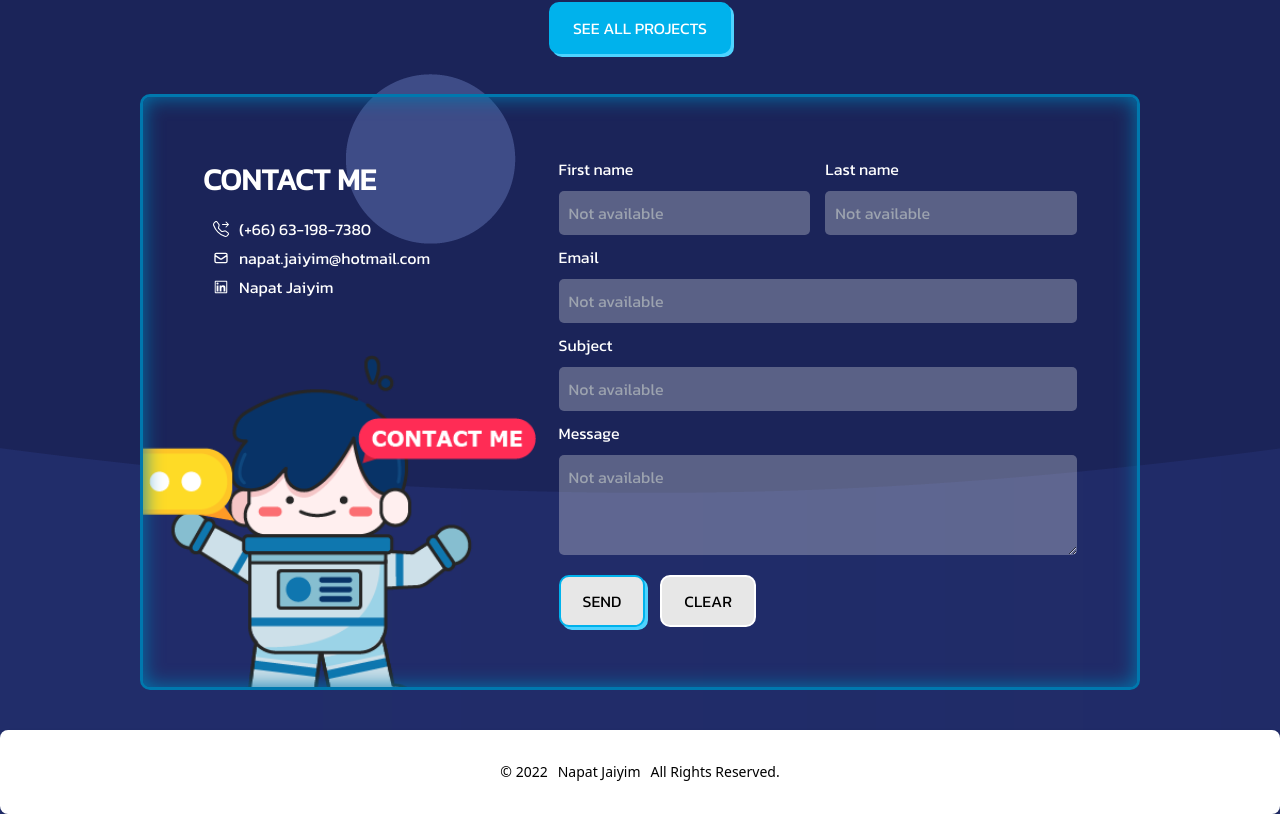
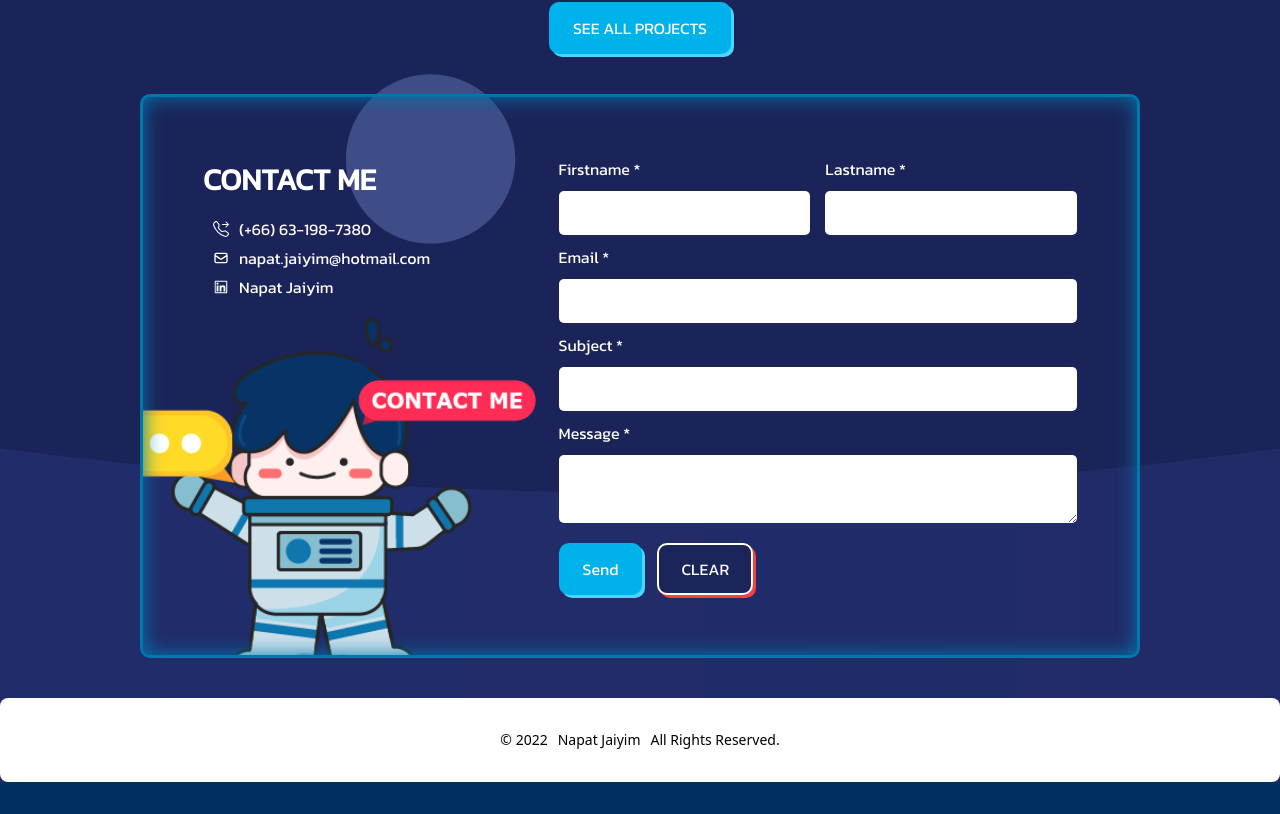
Before and after one commit to HustlerXIV/myweb, a Next.js app: page / in a window 1280 px wide. Shown: the part 2316-3130 px from the top of the page. After the commit the page ends 3098 px from the top, so only its background shows below. Built offline with nearby package versions, Linux system fonts and the light colour scheme.

Commit message:
updated contact

```diff
--- a/components/Form/InputForm.js
+++ b/components/Form/InputForm.js
@@ -25,7 +25,6 @@ export default function InputForm({
         name={name}
         onChange={handleOnChange}
         placeholder="Not available"
-        disabled
         error={error}
       />
       {error && <HelperText className="text-alertColor">Test</HelperText>}
--- a/components/Form/InputTextArea.js
+++ b/components/Form/InputTextArea.js
@@ -23,7 +23,6 @@ export default function InputTextArea({
         name={name}
         placeholder="Not available"
         value={value}
-        disabled
         onChange={handleOnChange}
       />
     </Container>
--- a/components/style.js
+++ b/components/style.js
@@ -129,9 +129,10 @@ export const TransButton = styled.button`
   padding: 12px 22px;
   border: none;
   border-radius: 10px;
-  background-color: transparent;
+  background-color: #1b255a;
+
   border: 2px solid #fff;
-
+  filter: drop-shadow(3px 3px 0px #f44336);
   color: #fff;
 
   &:hover {
--- a/modules/ContactForm/ContactFormModule.js
+++ b/modules/ContactForm/ContactFormModule.js
@@ -1,4 +1,4 @@
-import React, { useState } from "react";
+import React, { useState, useRef } from "react";
 import styled from "styled-components";
 import DescWithIcon from "@components/Form/DescWithIcon";
 import InputForm from "@components/Form/InputForm";
@@ -8,6 +8,7 @@ import { HiOutlineMail } from "react-icons/hi";
 import { AiOutlineLinkedin } from "react-icons/ai";
 import { BlueButton, TransButton } from "@components/style";
 import axios from "axios";
+import emailjs from "@emailjs/browser";
 
 const MyInfoData = [
   {
@@ -43,25 +44,26 @@ export default function ContactFormModule() {
     });
   };
 
-  const SendMsgLineApi = () => {
-    try {
-      const options = {
-        method: "POST",
-        headers: {
-          "Content-Type": "application/x-www-form-urlencoded",
-          Authorization: `Bearer PBAtXC74RpLqdzS4B2mPd1jjCQmShLZG9uWwrphPRma`,
+  const form = useRef();
+
+  const sendEmail = (e) => {
+    e.preventDefault();
+
+    emailjs
+      .sendForm(
+        "service_b82ttf4",
+        "template_g2cft5k",
+        form.current,
+        "fK3ajTjAX9N9_lRLl"
+      )
+      .then(
+        (result) => {
+          console.log(result.text);
         },
-        url: `https://notify-api.line.me/api/notify`,
-        message: `Name: ${formData.firstname} ${formData.lastname} ${(<br />)}
-        Email: ${formData.email} ${(<br />)}
-        Subject: ${formData.subject} ${(<br />)}
-        Msg: ${formData.msg}`,
-      };
-      const callApi = axios(options);
-      return callApi;
-    } catch (e) {
-      console.log(e);
+        (error) => {
+          console.log(error.text);
         }
+      );
   };
   return (
     <div
@@ -84,55 +86,53 @@ export default function ContactFormModule() {
           </CardInfo>
         </Left>
         <Right>
-          <HalfContainer column="column">
-            <InputForm
-              id="firstname"
+          <form
+            ref={form}
+            onSubmit={sendEmail}
+            style={{ display: "flex", flexDirection: "column", gap: "10px" }}
+          >
+            <HalfContainer>
+              <div className="input-container">
+                <label className="text-white">Firstname *</label>
+                <input
+                  type="text"
                   name="firstname"
-              label="First name"
-              setForm={(value) => {
-                handleFormData({ firstname: value });
-              }}
+                  className="input-form"
+                  required
                 />
-            <InputForm
-              id="lastname"
+              </div>
+              <div className="input-container">
+                <label className="text-white">Lastname *</label>
+                <input
+                  type="text"
                   name="lastname"
-              label="Last name"
-              setForm={(value) => {
-                handleFormData({ lastname: value });
-              }}
+                  className="input-form"
+                  required
                 />
+              </div>
             </HalfContainer>
-          <InputForm
-            id="email"
+            <div className="input-container">
+              <label className="text-white">Email *</label>
+              <input
+                type="email"
                 name="email"
-            label="Email"
-            type="email"
-            setForm={(value) => {
-              handleFormData({ email: value });
-            }}
+                className="input-form"
+                required
               />
-          <InputForm
-            id="subject"
-            name="subject"
-            label="Subject"
-            setForm={(value) => {
-              handleFormData({ subject: value });
-            }}
-          />
-          <InputTextArea
-            id="msg"
-            name="msg"
-            label="Message"
-            setForm={(value) => {
-              handleFormData({ msg: value });
-            }}
-          />
+            </div>
+            <div className="input-container">
+              <label className="text-white">Subject *</label>
+              <input name="subject" className="input-form" required />
+            </div>
+            <div className="input-container">
+              <label className="text-white">Message *</label>
+              <textarea name="msg" className="input-form" required />
+            </div>
             <HalfContainer style={{ marginTop: "10px" }}>
-            <BlueButton disabled type="submit" onClick={SendMsgLineApi}>
-              SEND
-            </BlueButton>
-            <TransButton disabled>CLEAR</TransButton>
+              <BlueButton type="submit">Send</BlueButton>
+              <TransButton type="reset">CLEAR</TransButton>
             </HalfContainer>
+          </form>
         </Right>
       </Card>
     </div>
--- a/package.json
+++ b/package.json
@@ -12,6 +12,7 @@
     "deploy": "gh-pages -d build"
   },
   "dependencies": {
+    "@emailjs/browser": "^3.7.0",
     "@headlessui/react": "^1.6.6",
     "@heroicons/react": "^1.0.6",
     "@material-tailwind/react": "^1.2.3",
--- a/styles/style.css
+++ b/styles/style.css
@@ -418,3 +418,15 @@
     flex-direction: column;
   }
 }
+
+.input-container {
+  display: flex;
+  flex-direction: column;
+  gap: 10px;
+  width: 100%;
+}
+
+.input-form {
+  padding: 10px;
+  border-radius: 5px;
+}
```
Also changed, not shown: 1 other file (tests, documents, lock files or other folders). Lines whose indentation alone changed are shown as unchanged.
